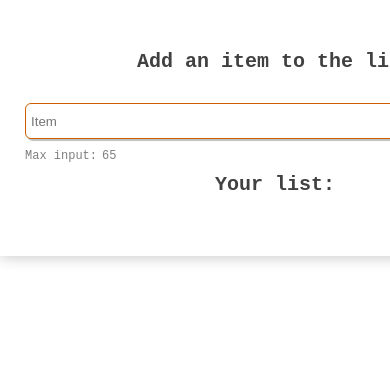
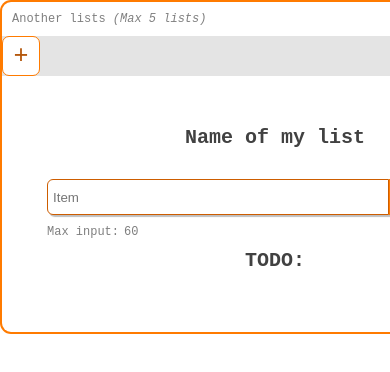
Before and after one commit to EkaterinaKhmara/Project-TODOlist, a plain HTML site: page index.html in a window 390 px wide. Shown: the top 372 px of the page. Drawn offline with Linux system fonts and the light colour scheme.

Commit message:
added a field for additional lists. added new blocks

```diff
--- a/css/mediaQ.css
+++ b/css/mediaQ.css
@@ -1,5 +1,9 @@
 @media (max-width: 720px){
-    .mainBox .inputBox{
+    .mainBox .anotherLists{
         margin: 0 auto;
     }
+
+    .label{
+        overflow: scroll;
+    }
 }
--- a/css/style.css
+++ b/css/style.css
@@ -9,16 +9,97 @@
     height: auto;
 }
 
+.mainBox .anotherLists{
+    max-width: 710px;
+    min-width: 550px;
+    height: auto;
+    margin: 100px auto 0;
+    border-left: 2px solid rgb(255, 123, 0);
+    border-top: 2px solid rgb(255, 123, 0);
+    border-right: 2px solid rgb(255, 123, 0);
+    border-radius: 11px 11px 0 0;
+}
+
+.mainBox .anotherLists .description{
+    width: 100%;
+    height: auto;
+}
+
+.mainBox .anotherLists .description p{
+   margin: 10px;
+}
+
+.mainBox .anotherLists .description p, .mainBox .anotherLists .description span{
+    font-size: 12px;
+    color: #7f7f7f;
+    font-family: monospace;
+}
+
+.mainBox .anotherLists .description span{
+    font-style: italic;
+}
+
+.mainBox .anotherLists .listsBox{
+    width: 100%;
+    height: auto;
+    background: rgb(228, 228, 228);
+    display: flex;
+    justify-content: flex-start;
+    align-items: center;
+}
+
+.mainBox .anotherLists .listsBox .addNewList{
+    width: 7%;
+    height: 40px;
+    background: white;
+    border-radius: 7px;
+    border: 1px solid rgb(255, 123, 0);
+    display: flex;
+    justify-content: center;
+    align-items: center;
+}
+
+.mainBox .anotherLists .listsBox .addNewList p{
+    color: #b4580d;
+    font-family: monospace;
+    font-size: 25px;
+}
+
+.mainBox .anotherLists .listsBox .addNewList:hover{
+    cursor: pointer;
+}
+
+.mainBox .anotherLists .listsBox .lBox{
+    width: 20%;
+    height: 40px;
+    background: rgb(252, 252, 252);
+    margin: 2px;
+    border-radius: 7px;
+    border: 1px solid rgb(255, 123, 0);
+    display: none;
+    justify-content: center;
+    align-items: center;
+}
+
+.mainBox .anotherLists .listsBox .lBox p{
+    color: #b4580d;
+    font-family: monospace;
+    font-size: 16px;
+}
+
 .mainBox .inputBox{
     max-width: 710px;
     min-width: 550px;
     height: auto;
-    margin: 100px auto;
-    padding: 50px 25px;
+    margin: 0 auto;
+    padding: 50px 45px;
     display: flex;
     flex-direction: column;
-    box-shadow: 0 0 15px #c0c0c0;
+    border-left: 2px solid rgb(255, 123, 0);
+    border-bottom: 2px solid rgb(255, 123, 0);
+    border-right: 2px solid rgb(255, 123, 0);
     text-align: center;
+    border-radius: 0 0 11px 11px;
 }
 
 .mainBox .inputBox .form{
@@ -154,7 +235,6 @@
 
 .label{
     padding: 5px;
-    overflow: scroll;
 }
 
 .chboxInput{
--- a/index.html
+++ b/index.html
@@ -11,15 +11,28 @@
 </head>
 <body>
     <div class="mainBox" id="mainBox">
+        <div class="anotherLists" id="anotherLists">
+            <div class="description">
+                <p>Another lists <span>(Max 5 lists)</span></p>
+            </div>
+            <div class="listsBox">
+                <div class="lBox"><p><b>New list</b></p></div>
+                <div class="lBox"><p><b>New list</b></p></div>
+                <div class="lBox"><p><b>New list</b></p></div>
+                <div class="lBox"><p><b>New list</b></p></div>
+                <div class="lBox"><p><b>New list</b></p></div>
+                <div class="addNewList" id="addNewList"><p>+</p></div>
+            </div>
+        </div>
         <div class="inputBox" id="inputBox">
-            <h2>Add an item to the list</h2>
+            <h2 contenteditable="true">Name of my list</h2>
             <div class="form">
                 <input id="item" type="text" placeholder="Item">
                 <button class="button" id="but"><b>Add to list</b></button>
             </div>
             <div class="maxInputEnter" id="maxInputEnter">
                 <p>Max input: </p>
-                <p id="numInpt">65</p>
+                <p id="numInpt">60</p>
             </div>
             <div class="buttons" id="buttonS">
                 <button class="buttonDel" id="butDelAll"><b>Delete all</b></button>
@@ -27,7 +40,7 @@
                 <button class="buttonDone" id="butDoneAll"><b>Mark all task</b></button>
             </div>
             <div class="outputBox" id="outputBox">
-                <h2>Your list:</h2>
+                <h2>TODO:</h2>
                 <ul id="ulList"></ul>
             </div>
         </div>
--- a/js/script.js
+++ b/js/script.js
@@ -6,6 +6,13 @@ const delAllBut = document.getElementById("butDelAll");
 const doneAllTask = document.getElementById("butDoneAll");
 const delTaskSel = document.getElementById("butDelSel");
 const numberInput = document.getElementById("numInpt");
+
+
+// Открыта страница, она пуста. Как только юзер вводит первый элемент,
+// этот список автоматически попадает вверх в строку "новые списки"
+
+// добавить возможностиь удалить список из верхней строки
+
 
 // LOCAL STORAGE
 const addListStorage = function(){
@@ -32,7 +39,7 @@ function checkItemsOnList(){
 }
 
 inputVal.oninput = function(){
-    inputVal.value = inputVal.value.substring(0, 65);
+    inputVal.value = inputVal.value.substring(0, 60);
     const valEnterInpt = parseInt(numberInput.innerHTML, 10);
     const counting = valEnterInpt - 1;
         if(counting == -1) return 0;
@@ -41,7 +48,7 @@ inputVal.oninput = function(){
     document.onkeydown = function(e) {
         const countingBack = valEnterInpt + 1;
         if(e.keyCode === 8){
-            if(countingBack == 67) return 65;
+            if(countingBack == 62) return 60;
         numberInput.innerHTML = `${countingBack}`;
         }
     }
@@ -61,7 +68,7 @@ function clickAddButt(){
         <input class="chboxInput" type="checkbox" onclick="eventChkbox(event)" name="todoList">
         <label class="label" contenteditable="true">${inputVal.value}</label></li>`);
         inputVal.value = "";
-        numberInput.innerHTML = "65";
+        numberInput.innerHTML = "60";
         checkItemsOnList();
         addListStorage();
         // LOCAL STORAGE
```
